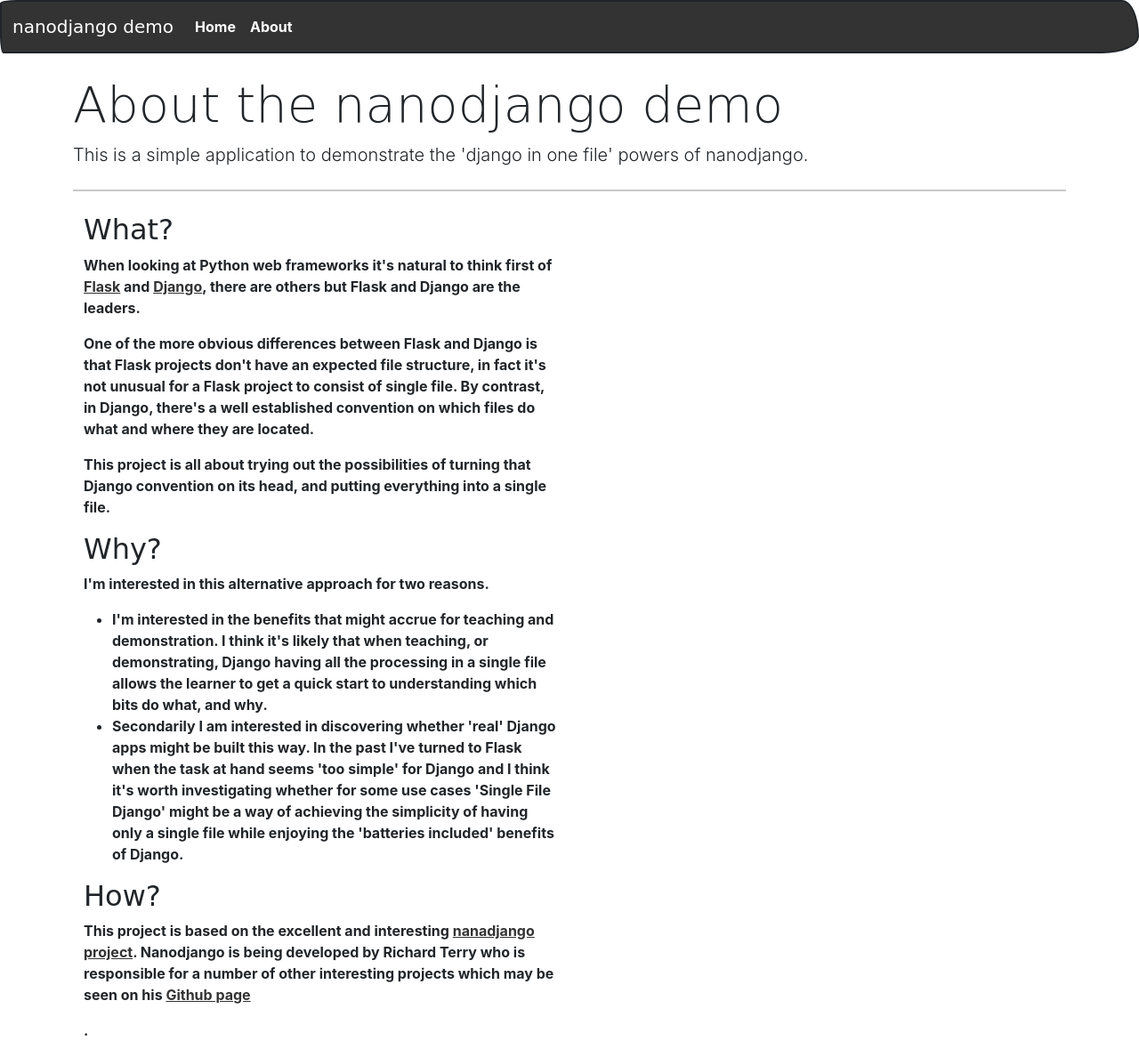
After one commit to shearichard/django-in-one-file-demo, a Django app: template templates/todos/about.html in a window 1280 px wide. The commit adds this page. Shown: the whole page at 89% size. Run offline with Django 3.2, Linux system fonts and the light colour scheme; the template is opened without the code that fills it, so the values that code supplies are empty; some libraries are stand-ins or nearby versions; some web fonts are replaced.

Commit message:
Provide an About page

```diff
--- a/templates/base.html
+++ b/templates/base.html
@@ -30,7 +30,7 @@
                         <a class="nav-link active" aria-current="page" href="/">Home</a>
                     </li>
                     <li class="nav-item">
-                        <a class="nav-link" href="/about/">About</a>
+                        <a class="nav-link" href="/about">About</a>
                     </li>
                 </ul>
             </div>
--- /dev/null
+++ b/templates/todos/about.html
@@ -0,0 +1,32 @@
+{% extends "base.html" %}
+
+{% block title %}nanodjango : About the demo{% endblock %}
+
+{% block content %}
+<div class="jumbotron">
+    <h1 class="display-4">About the nanodjango demo</h1>
+    <p class="lead">This is a simple application to demonstrate the 'django in one file' powers of nanodjango.</p>
+    <hr class="my-4">
+    <div class="container">
+      <div class="row">
+        <div class="col">
+          <h2>What?</h2>
+          <p>When looking at Python web frameworks it's natural to think first of <a href="https://flask.palletsprojects.com/en/3.0.x/Flask">Flask</a> and <a href="https://www.djangoproject.com/">Django</a>, there are others but Flask and Django are the leaders.<p>
+          <p>One of the more obvious differences between Flask and Django is that Flask projects don't have an expected file structure, in fact it's not unusual for a Flask project to consist of single file. By contrast, in Django, there's a well established convention on which files do what and where they are located.<p>
+          <p>This project is all about trying out the possibilities of turning that Django convention on its head, and putting everything into a single file.<p>
+          <h2>Why?</h2>
+          <p>I'm interested in this alternative approach for two reasons.</p>
+          <ul>
+            <li>I'm interested in the benefits that might accrue for teaching and demonstration. I think it's likely that when teaching, or demonstrating, Django having all the processing in a single file allows the learner to get a quick start to understanding which bits do what, and why. </li>
+            <li>Secondarily I am interested in discovering whether 'real' Django apps might be built this way. In the past I've turned to Flask when the task at hand seems 'too simple' for Django and I think it's worth investigating whether for some use cases 'Single File Django' might be a way of achieving the simplicity of having only a single file while enjoying the 'batteries included' benefits of Django. </li>
+          </ul>
+          <h2>How?</h2>
+            <p>This project is based on the excellent and interesting <a href="https://github.com/radiac/nanodjango">nanadjango project</a>. Nanodjango is being developed by Richard Terry who is responsible for a number of other interesting projects which may be seen on his <a href="https://github.com/radiac">Github page</a></p>.
+        </div>
+        <div class="col-6">
+          &nbsp;
+        </div>
+      </div>
+    </div>
+</div>
+{% endblock %}
--- a/todos.py
+++ b/todos.py
@@ -11,6 +11,7 @@
 from django.db import models
 from django.http import HttpResponse
 from django.template import loader
+from django.contrib.staticfiles.views import serve
 #
 # from pydantic import (BaseModel, EmailStr, Field, field_validator, model_validator,)   # noqa: E401
 from pydantic import (Field)
@@ -62,6 +63,11 @@
     }
     return HttpResponse(template.render(context, request))
 
+@app.route("/about")
+def about(request):
+    template = loader.get_template("todos/about.html")
+    context={}
+    return HttpResponse(template.render(context, request))
 
 # #############################################################################
 # Schema
```
